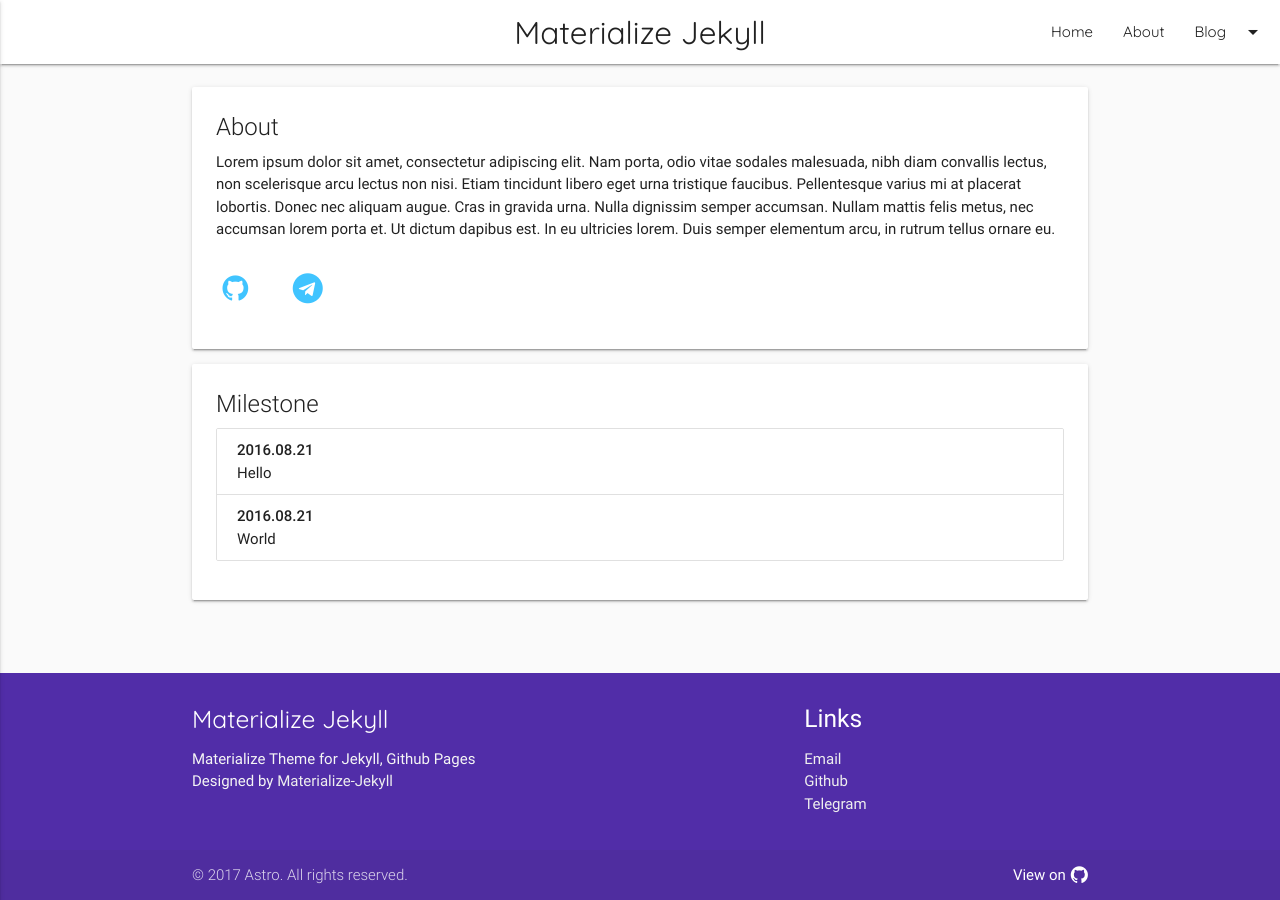
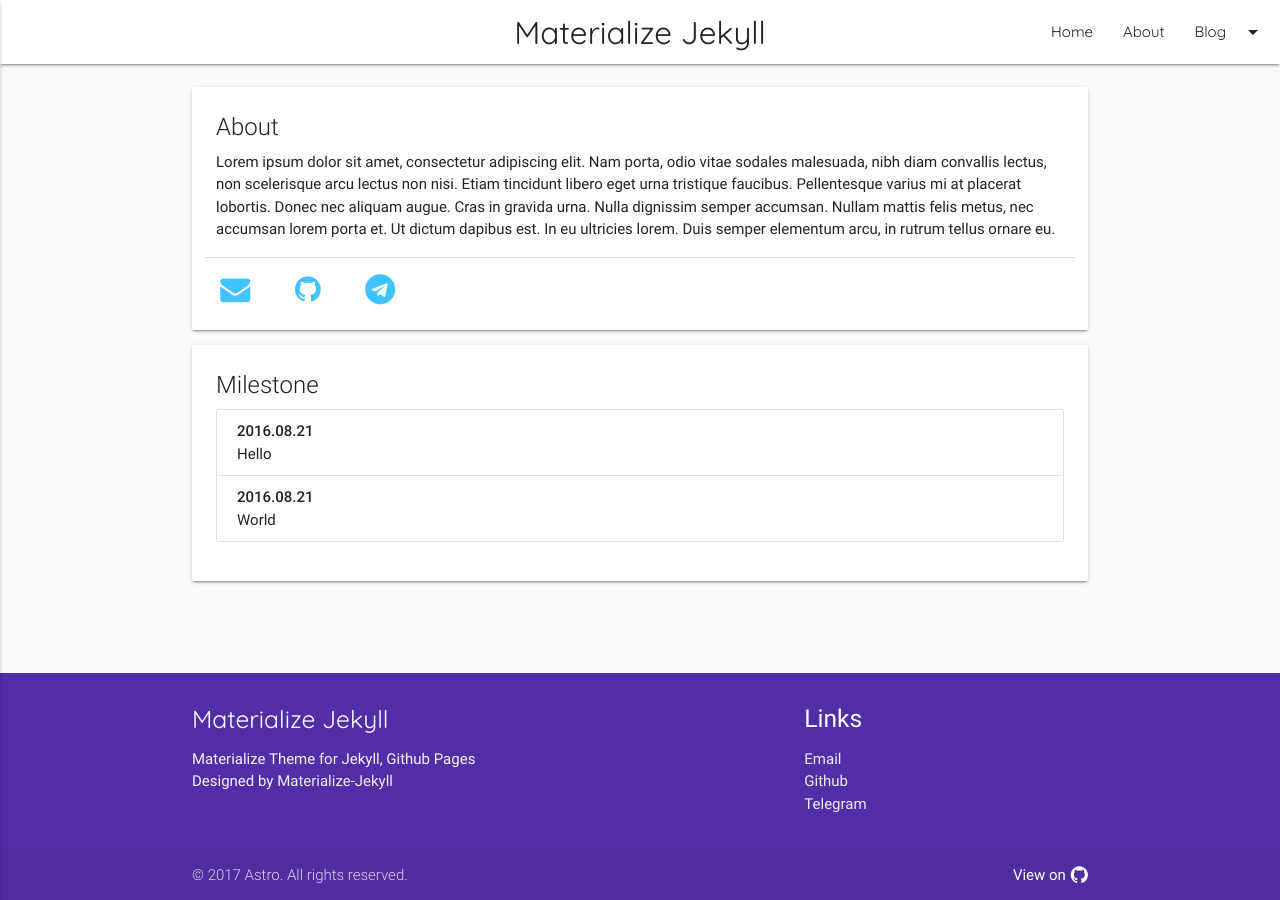
Before and after one commit to Astro36/materialize-jekyll, a Jekyll site: the page built from about.html, in a window 1280 px wide. Built offline with Jekyll 4.4.1, drawn with Linux system fonts in a browser that asks for light colours; nearby versions of some CDN libraries; some web fonts are replaced.

Commit message:
Change some design

```diff
--- a/about.html
+++ b/about.html
@@ -13,7 +13,7 @@
             <div class="card-content">
               <span class="card-title">About</span>
               <p>{{ site.about }}</p>
-              <div class="row" style="margin-top: 32px;">
+              <div class="row" style="border-top: 1px solid #dddddd; margin-top: 16px; margin-bottom: 0; padding-top: 16px;">
               {% if site.author.codepen %}
                 <div class="col s1">
                   <a href="http://codepen.io/{{ site.author.codepen }}" target="_blank"><i class="fa fa-codepen fa-2x fa-fw" aria-hidden="true"></i></a>
@@ -22,6 +22,11 @@
               {% if site.author.dribbble %}
                 <div class="col s1">
                   <a href="http://dribbble.com/{{ site.author.dribbble }}" target="_blank"><i class="fa fa-dribbble fa-2x fa-fw" aria-hidden="true"></i></a>
+                </div>
+              {% endif %}
+              {% if site.author.email %}
+                <div class="col s1">
+                  <a href="mailto:{{ site.author.email }}" target="_blank"><i class="fa fa-envelope fa-2x fa-fw" aria-hidden="true"></i></a>
                 </div>
               {% endif %}
               {% if site.author.facebook %}
```
